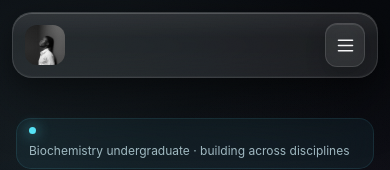
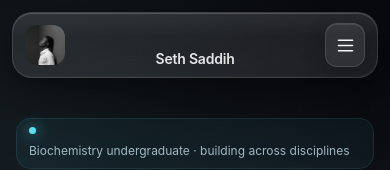
Before and after one commit to sethsaddih/sethsaddih.com, a Next.js app: page / in a window 390 px wide. Shown: the top 170 px of the page. Built offline with nearby package versions, Linux system fonts and the light colour scheme.

Commit message:
Add centered Seth Saddih name to mobile header

```diff
--- a/app/quality-overrides.css
+++ b/app/quality-overrides.css
@@ -82,3 +82,20 @@ img {
 .footer-shell > div > strong {
   display: none;
 }
+
+/* Center the full name between the mobile menu button and profile image. */
+@media (max-width: 767px) {
+  nav::after {
+    content: "Seth Saddih";
+    position: absolute;
+    left: 50%;
+    top: 50%;
+    transform: translate(-50%, -50%);
+    white-space: nowrap;
+    color: rgba(255,255,255,.88);
+    font-size: 14px;
+    font-weight: 600;
+    letter-spacing: -.015em;
+    pointer-events: none;
+  }
+}
```
